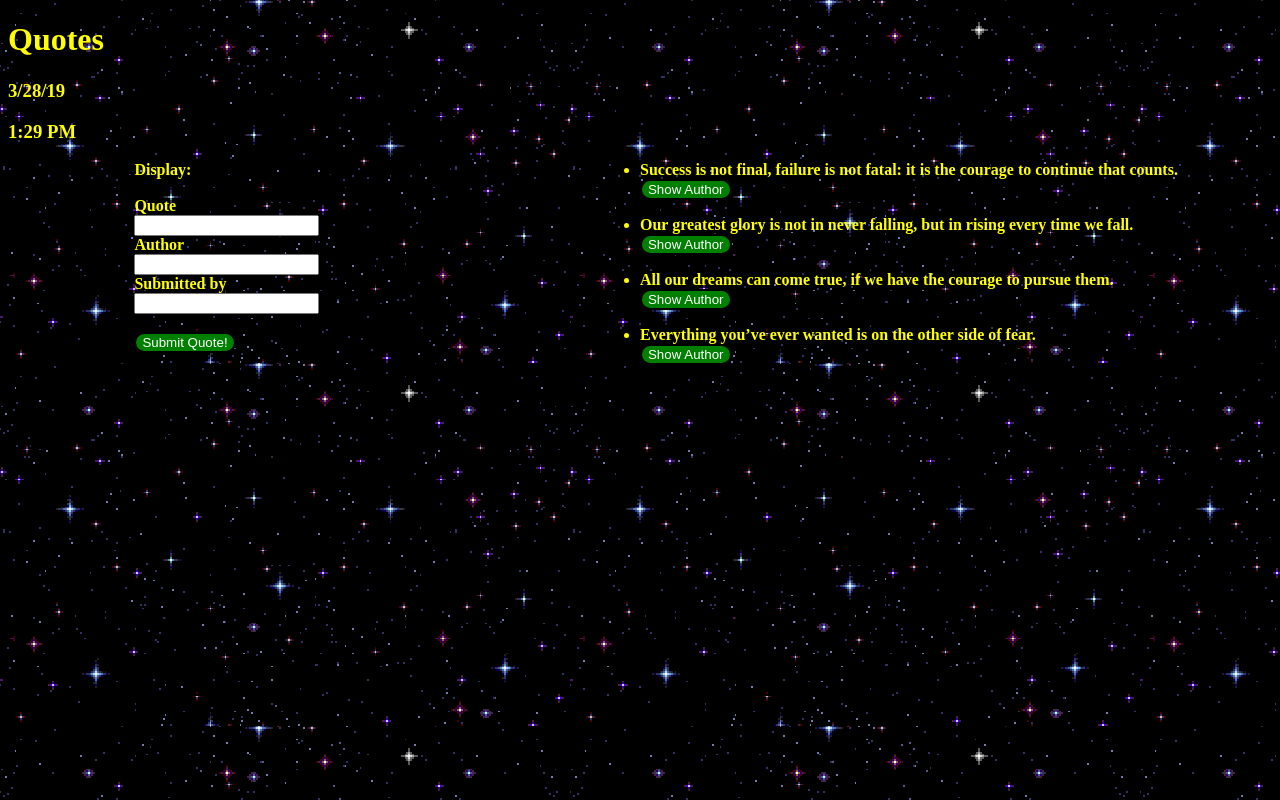
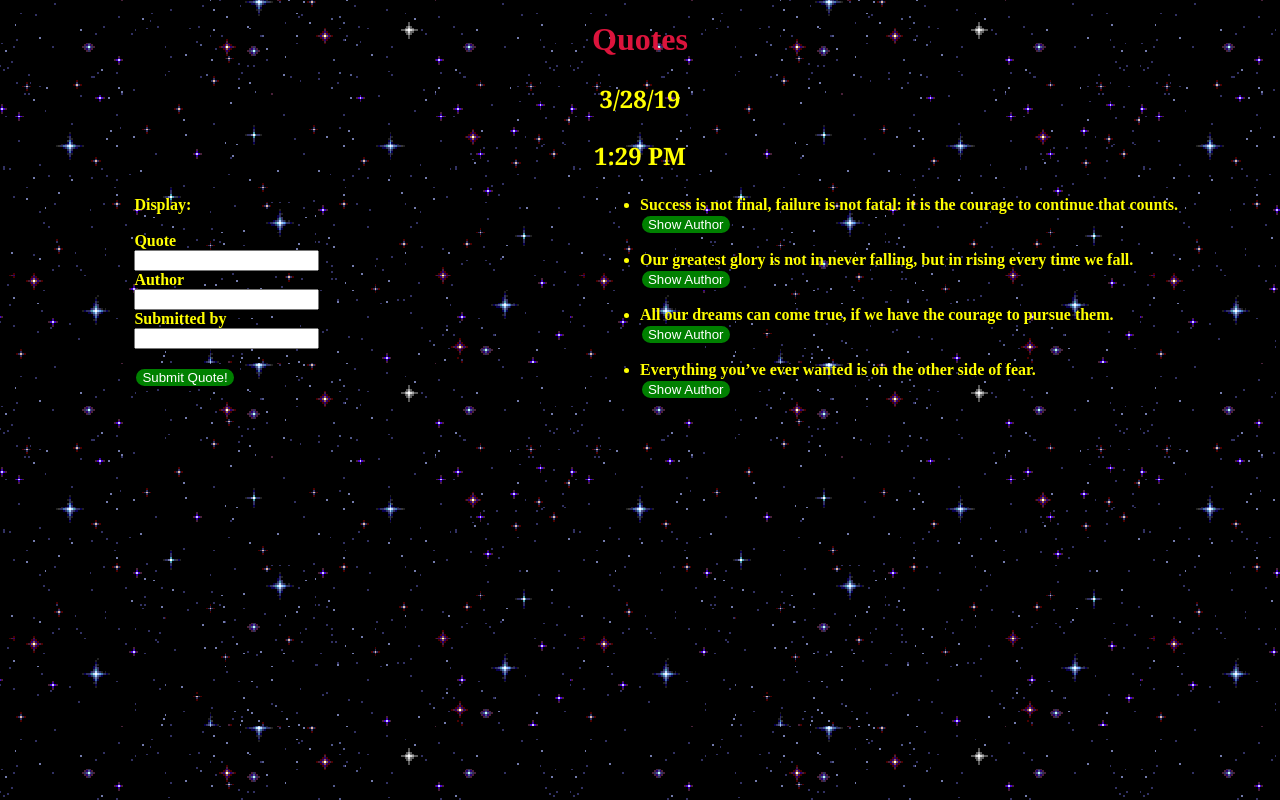
Before and after one commit to djangowilly/Quote, an Angular app: page / in a window 1280 px wide. Shown: the top 800 px of the page. Built offline with nearby package versions, Linux system fonts and the light colour scheme.

Commit message:
Styled the quote component

```diff
--- a/src/app/quote/quote.component.css
+++ b/src/app/quote/quote.component.css
@@ -1,4 +1,4 @@
-/* h1{
+h1{
     color: crimson;
     text-align: center;
 }
@@ -10,4 +10,4 @@ h3{
     text-align: center;
     font-family: Georgia, 'Times New Roman', Times, serif;
     font-size: x-large;
-} */
+}
```
